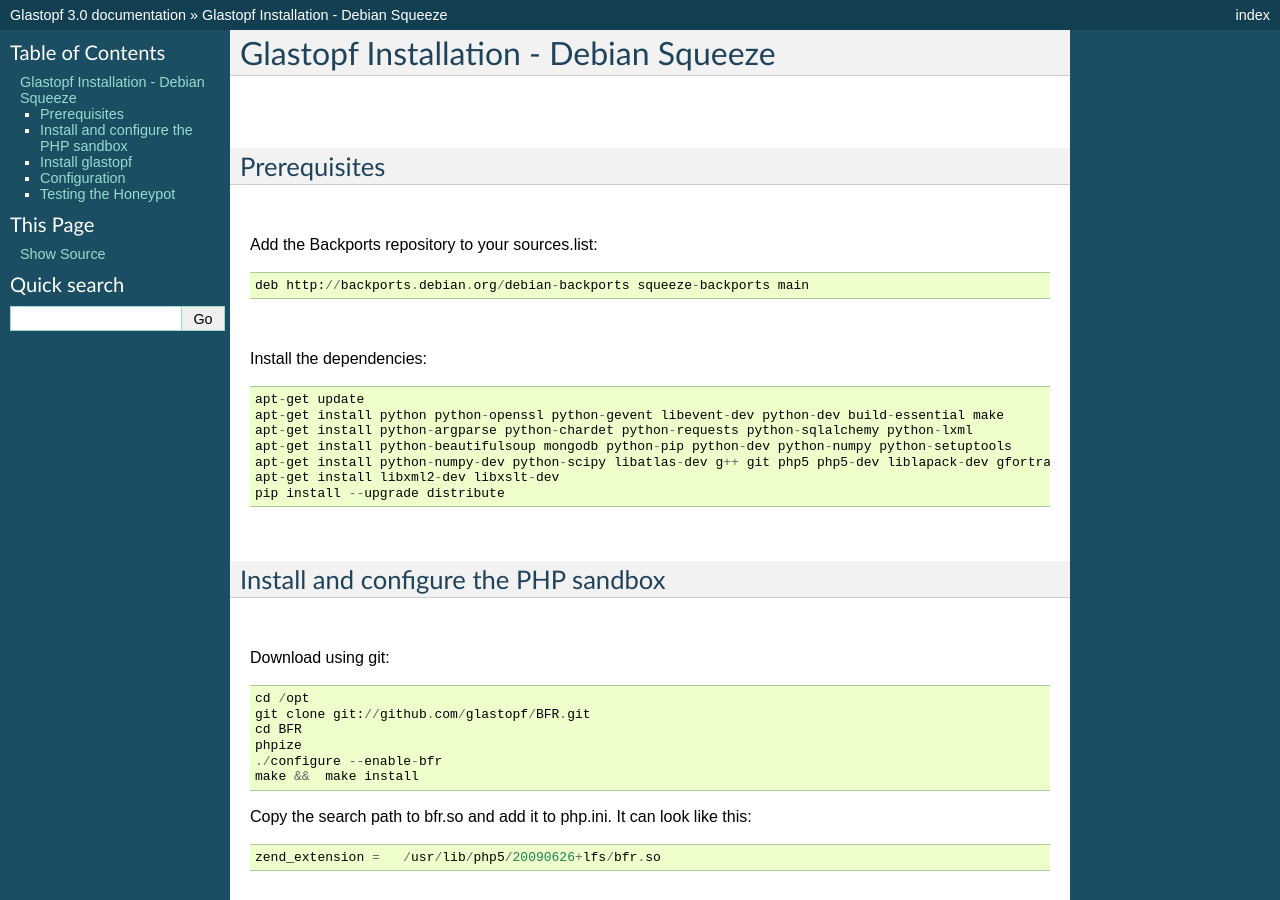
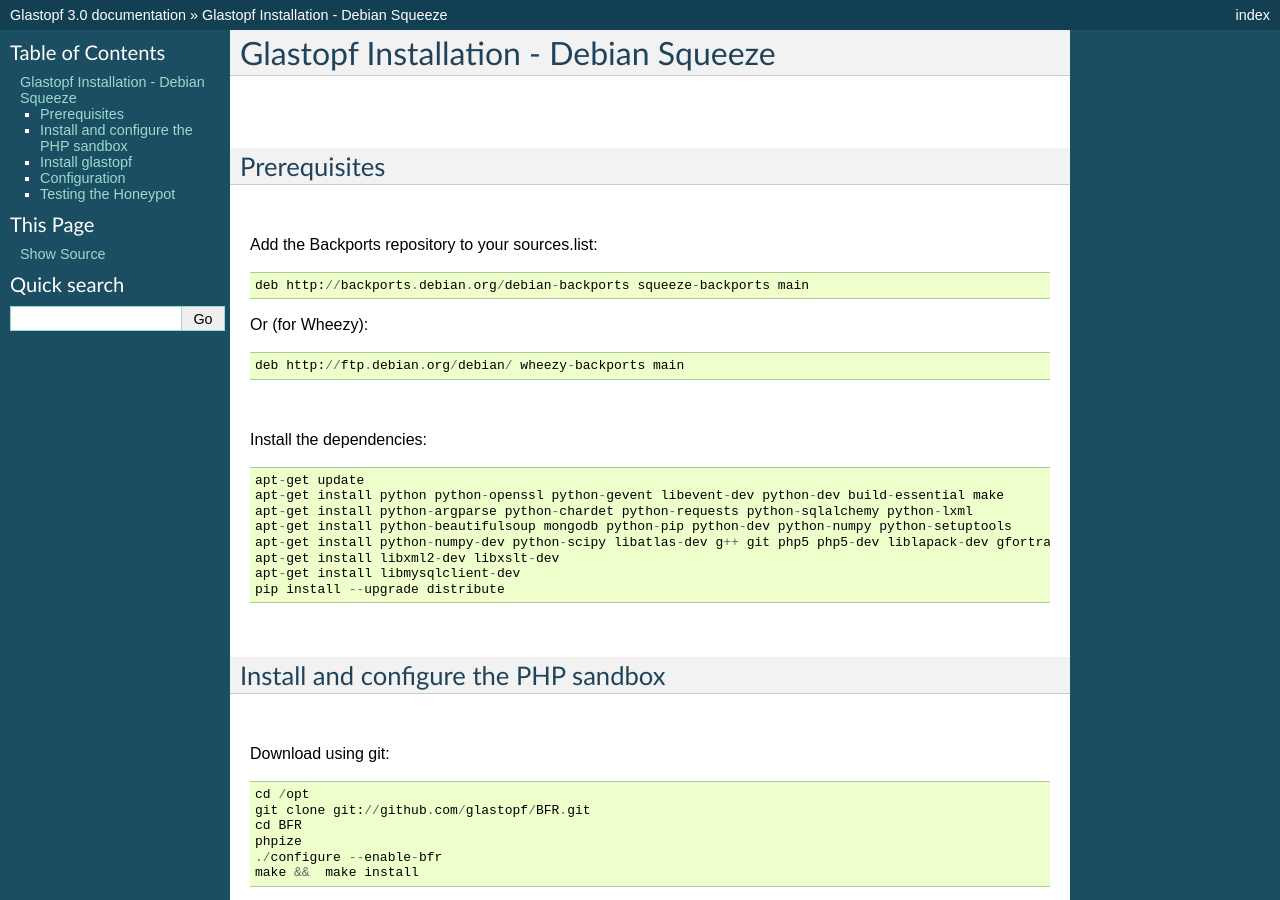
Before and after one commit to mushorg/glastopf, a Sphinx documentation site: the page built from docs/source/installation/installation_debian.rst, in a window 1280 px wide and 900 px high. Built offline with Sphinx 7.4.7, drawn with Linux system fonts in a browser that asks for light colours; formulas are drawn with MathJax 3; pages that are not in the unit, such as notebooks, are missing from menus.

Commit message:
Missing dependency is added with Wheezy backport address

```diff
--- a/docs/source/installation/installation_debian.rst
+++ b/docs/source/installation/installation_debian.rst
@@ -11,6 +11,10 @@
 
     deb http://backports.debian.org/debian-backports squeeze-backports main
 
+Or (for Wheezy)::
+
+    deb http://ftp.debian.org/debian/ wheezy-backports main
+
 |
 Install the dependencies::
 
@@ -20,6 +24,7 @@
     apt-get install python-beautifulsoup mongodb python-pip python-dev python-numpy python-setuptools
     apt-get install python-numpy-dev python-scipy libatlas-dev g++ git php5 php5-dev liblapack-dev gfortran
     apt-get install libxml2-dev libxslt-dev
+    apt-get install libmysqlclient-dev
     pip install --upgrade distribute
 |
 
```
